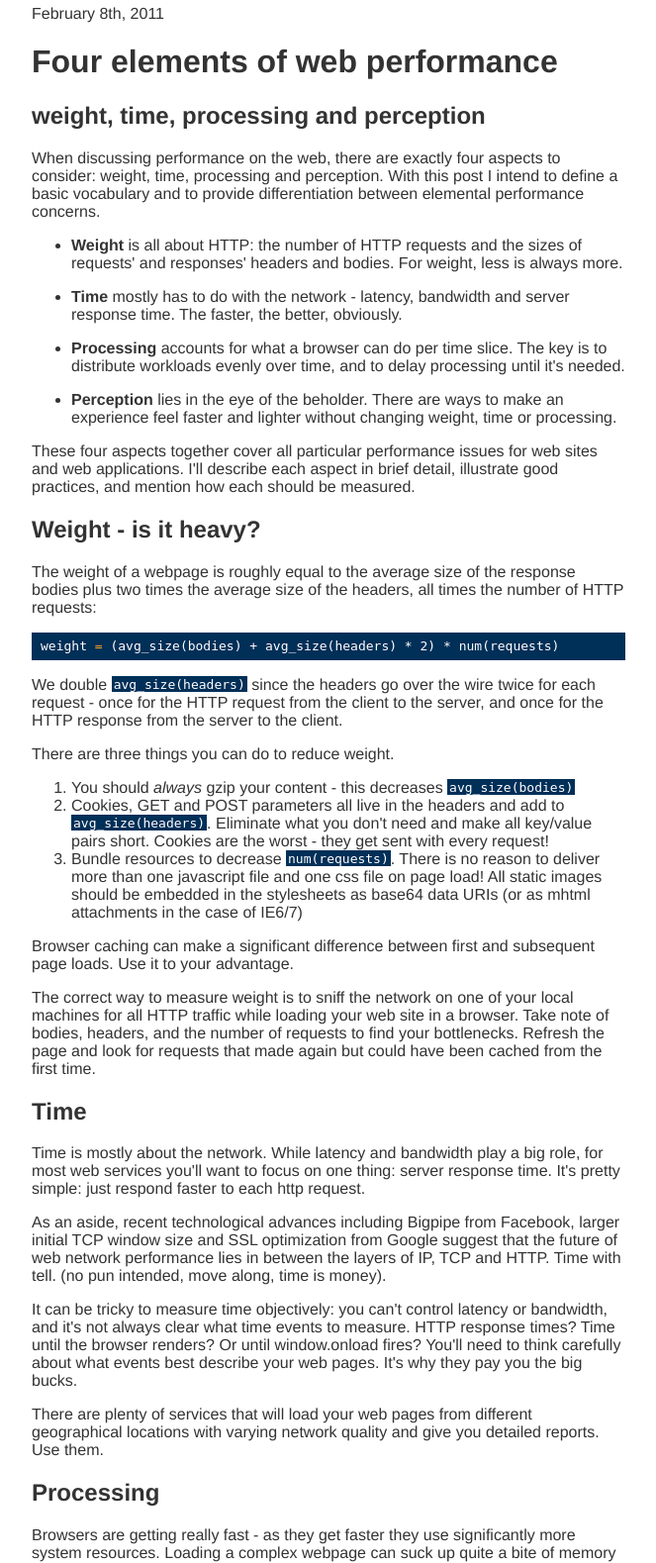
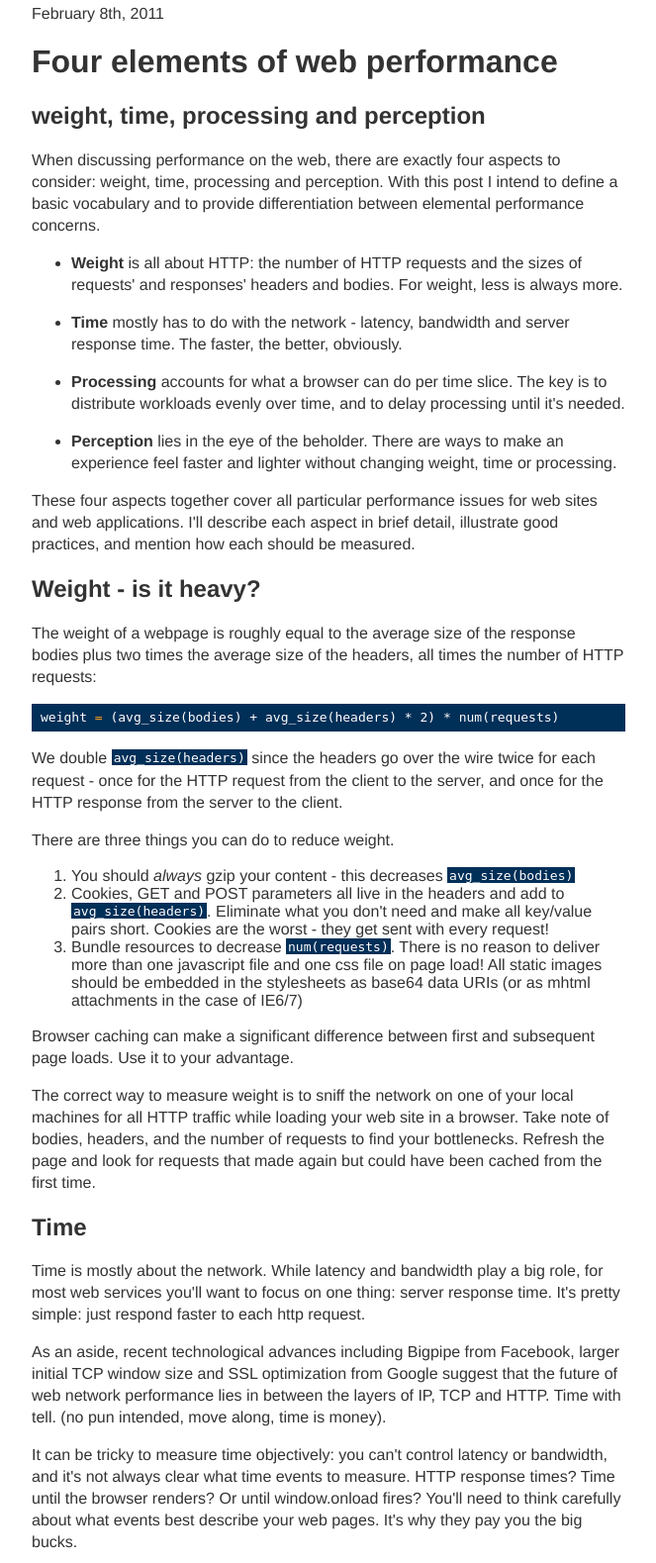
Before and after one commit to marcuswestin/marcuswest.in, a PHP site: page /read/four-performance-elements/index.html in a window 1280 px wide. Shown: the part 86-1665 px from the top of the page at 99% size, without its empty margins (51-714 px from the left). Run offline with PHP 8.4, Linux system fonts and the light colour scheme; some libraries are stand-ins or nearby versions.

Commit message:
Give paragraphs some breathing room and push to production

```diff
--- a/index.css
+++ b/index.css
@@ -52,6 +52,9 @@
 a {
   cursor: pointer;
 }
+p {
+  line-height: 22px;
+}
 pre {
   padding: 5px 0 3px 7px;
   line-height: 20px;
```
